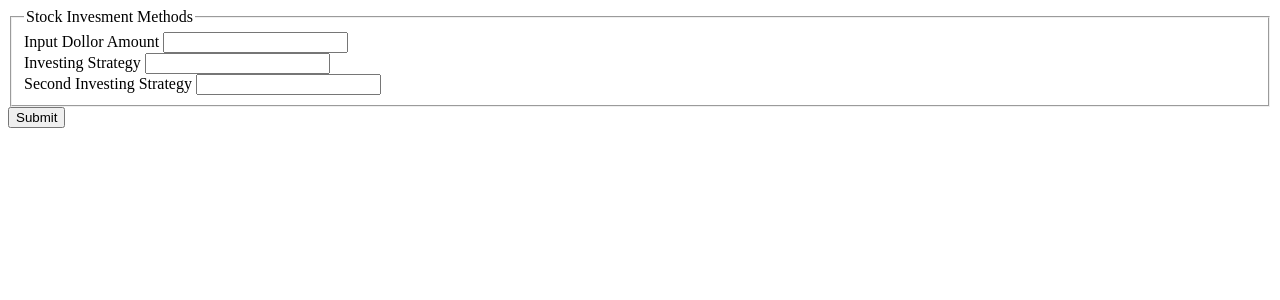
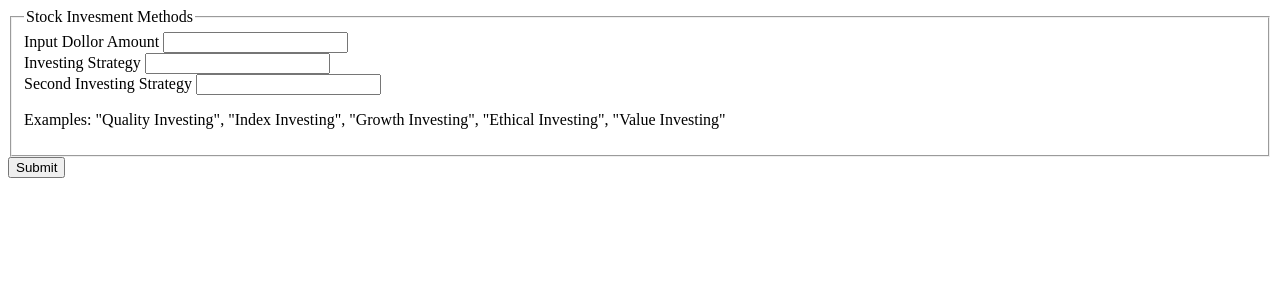
Before and after one commit to zijianguan0204/StockCalculator, a Flask app: page /invs in a window 1280 px wide. Shown: the top 300 px of the page. Run offline with Flask 2, Linux system fonts and the light colour scheme.

Commit message:
update input hints

```diff
--- a/templates/invs.html
+++ b/templates/invs.html
@@ -42,6 +42,7 @@
                     {% else %}
                         {{ form.invs_method_opt(class="form-control form-control-lg") }}
                     {% endif %}
+                    <p>Examples: "Quality Investing", "Index Investing", "Growth Investing", "Ethical Investing", "Value Investing"</p>
                 </div>
             </fieldset>
             <div class="form-group">
```
Also changed, not shown: static/imgA1589699705.png (deleted), static/imgA1589699715.png (deleted), static/imgA1589700385.png (deleted), static/imgA1589700387.png (deleted), static/imgB1589699705.png (deleted), static/imgB1589699715.png (deleted), static/imgB1589700385.png (deleted), static/imgB1589700387.png (deleted).
